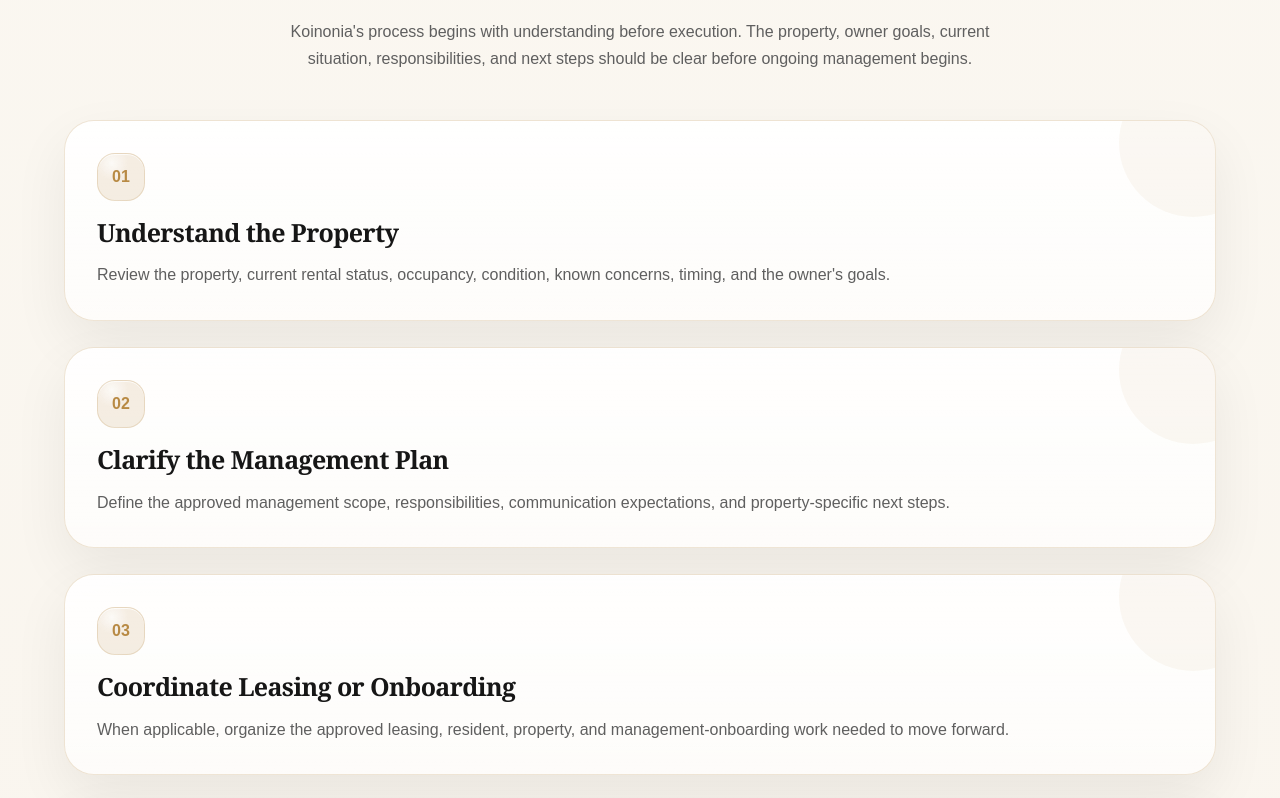
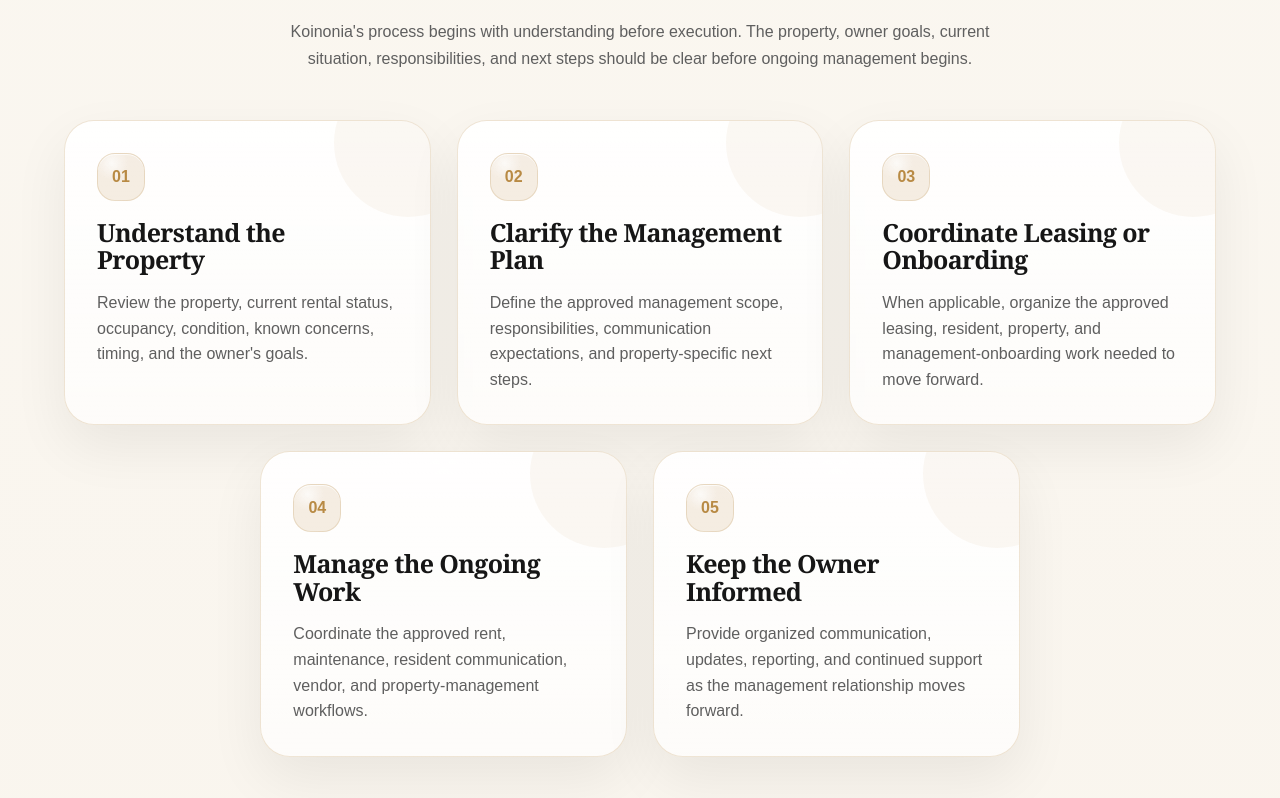
Before and after one commit to KoinoniaTransactions/Reynalds-OS, a Next.js app in the folder apps/properties-web/: page / in a window 1280 px wide. Shown: the part 4762-5560 px from the top of the page. Built offline with nearby package versions, Linux system fonts and the light colour scheme; no server answers.

Commit message:
style(properties): balance Home process cards responsively

```diff
--- a/apps/properties-web/app/properties.css
+++ b/apps/properties-web/app/properties.css
@@ -235,6 +235,22 @@
   background: #2a2a2a;
   color: #fff;
   outline: none;
+}
+
+.properties-process-grid {
+  grid-template-columns: repeat(6, minmax(0, 1fr));
+}
+
+.properties-process-grid > * {
+  grid-column: span 2;
+}
+
+.properties-process-grid > :nth-child(4) {
+  grid-column: 2 / span 2;
+}
+
+.properties-process-grid > :nth-child(5) {
+  grid-column: 4 / span 2;
 }
 
 .properties-footer {
@@ -497,6 +513,22 @@
   .koinonia-property-nav .koinonia-property-nav-cta {
     padding-inline: 12px;
   }
+
+  .properties-process-grid {
+    grid-template-columns: repeat(4, minmax(0, 1fr));
+  }
+
+  .properties-process-grid > * {
+    grid-column: span 2;
+  }
+
+  .properties-process-grid > :nth-child(4) {
+    grid-column: span 2;
+  }
+
+  .properties-process-grid > :nth-child(5) {
+    grid-column: 2 / span 2;
+  }
 }
 
 @media (max-width: 980px) {
@@ -722,6 +754,16 @@
     padding-block: 58px 72px;
   }
 
+  .properties-process-grid {
+    grid-template-columns: 1fr;
+  }
+
+  .properties-process-grid > *,
+  .properties-process-grid > :nth-child(4),
+  .properties-process-grid > :nth-child(5) {
+    grid-column: 1;
+  }
+
   .properties-footer-positioning {
     margin-top: 14px;
     font-size: 15px;
```
